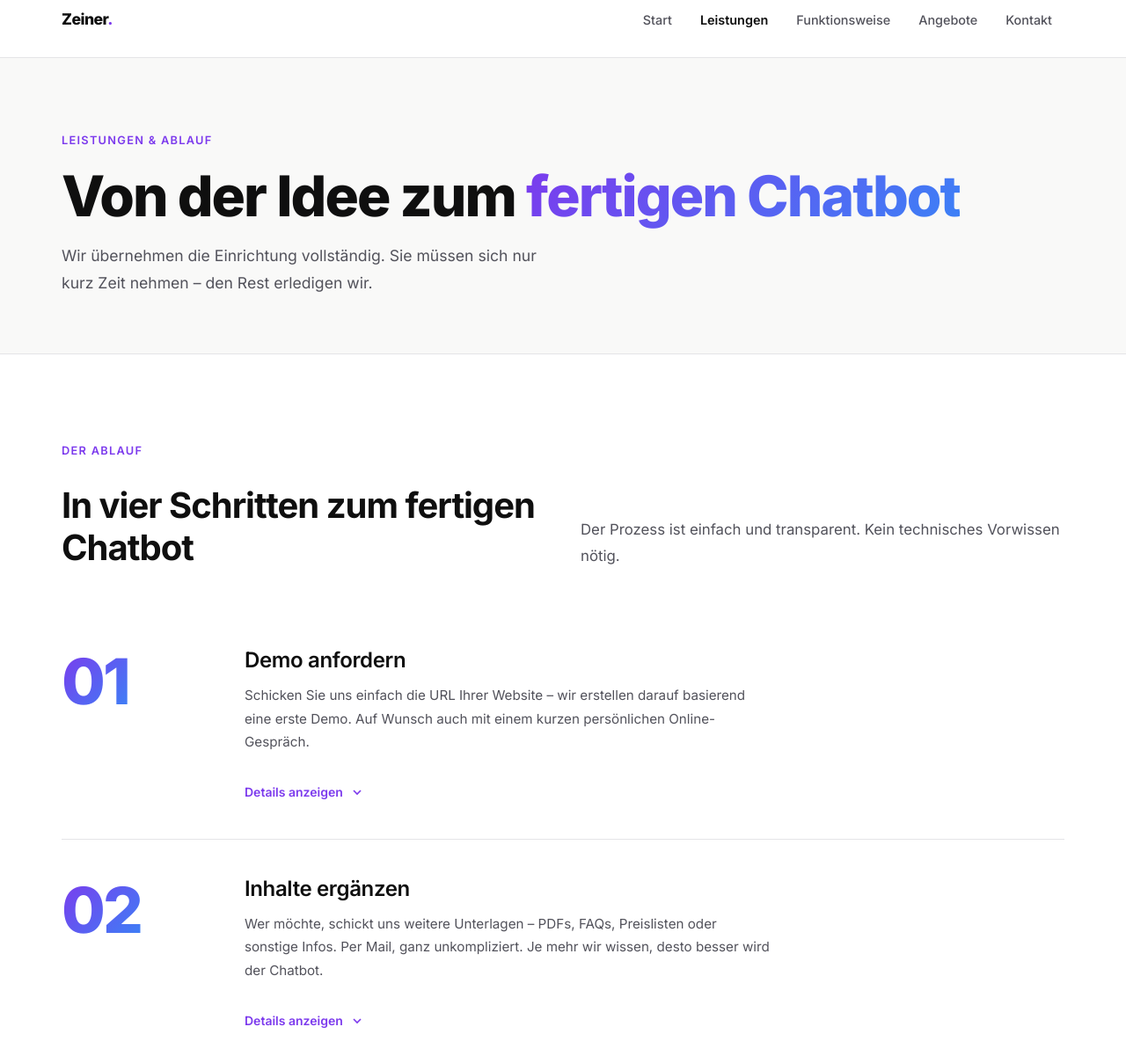
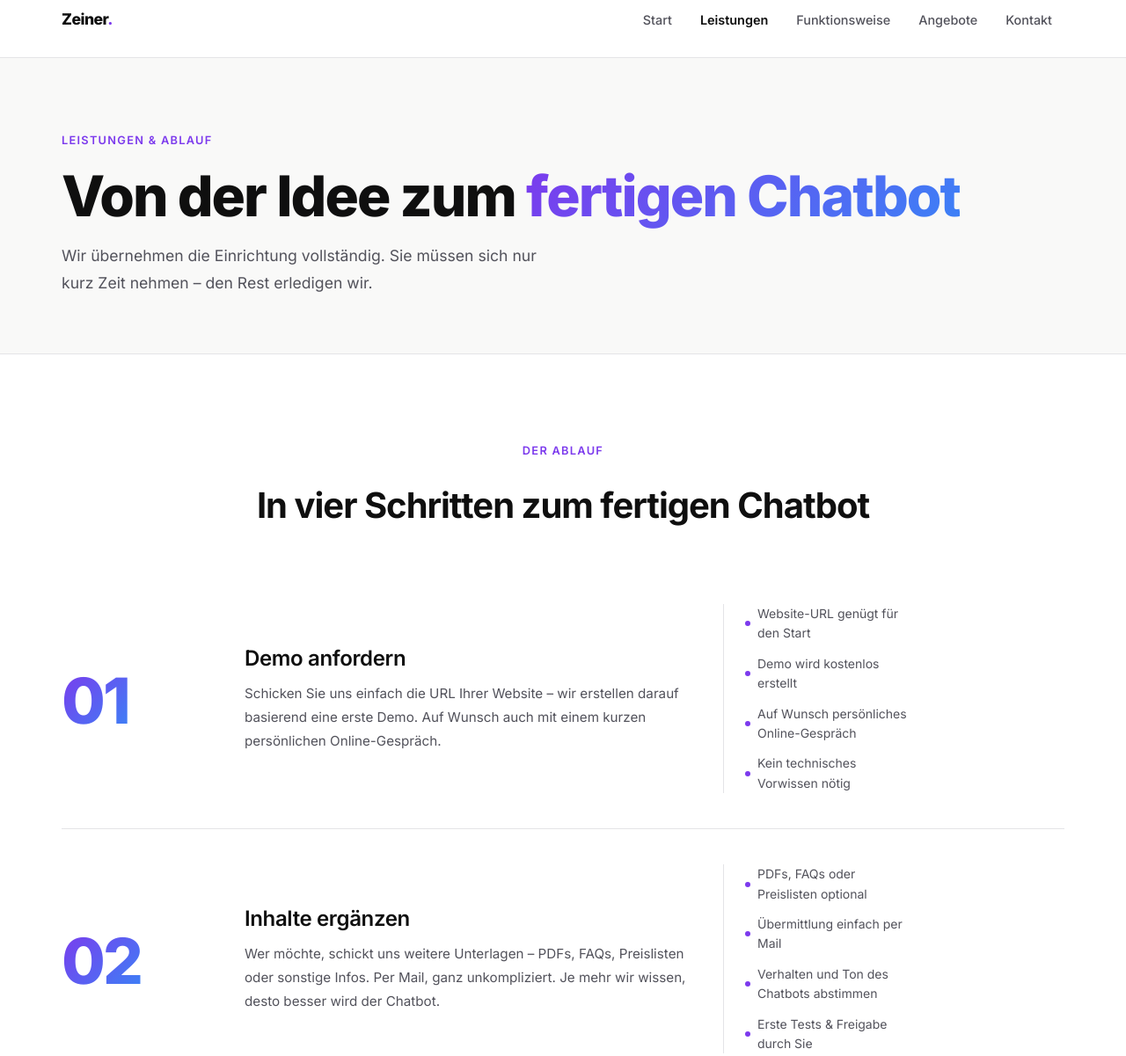
Before and after one commit to dominikzeiner07-cell/zeinersystems-website.new, a plain HTML site: page leistungen.html in a window 1280 px wide. Shown: the top 1201 px of the page at 88% size. Drawn offline with Linux system fonts and the light colour scheme.

Commit message:
bp fixes

```diff
--- a/css/style.css
+++ b/css/style.css
@@ -1182,18 +1182,16 @@ section { padding: var(--sp-16) 0; }
 
 /* ── Ablauf Rows ──────────────────────────────────────────── */
 .ablauf-header {
-  display: grid;
-  grid-template-columns: 1fr;
-  gap: var(--sp-4);
+  text-align: center;
   margin-bottom: var(--sp-10);
 }
 @media (min-width: 768px) {
   .ablauf-header {
-    grid-template-columns: 1fr 1fr;
-    gap: var(--sp-10);
-    align-items: end;
     margin-bottom: var(--sp-12);
   }
+}
+.ablauf-header > div:last-child {
+  display: none;
 }
 
 .ablauf-rows { display: flex; flex-direction: column; }
@@ -1209,7 +1207,7 @@ section { padding: var(--sp-16) 0; }
   .ablauf-row {
     grid-template-columns: 160px 1fr;
     gap: var(--sp-12);
-    align-items: start;
+    align-items: center;
   }
 }
 
@@ -1237,18 +1235,59 @@ section { padding: var(--sp-16) 0; }
 }
 @media (min-width: 768px) { .ablauf-row-right h3 { font-size: 1.5rem; } }
 
-.ablauf-row-right > p {
+.ablauf-row-right {
+  display: flex;
+  flex-direction: column;
+  gap: var(--sp-5);
+}
+@media (min-width: 900px) {
+  .ablauf-row-right {
+    flex-direction: row;
+    align-items: center;
+    gap: 0;
+  }
+}
+
+.ablauf-row-text {
+  flex: 0 1 520px;
+}
+.ablauf-row-text p {
   font-size: 0.95rem;
-  margin-bottom: var(--sp-5);
-  max-width: 600px;
-}
-
+  margin-top: var(--sp-2);
+  color: var(--gray-600);
+}
+
+/* Mobile: accordion collapsed */
 .ablauf-row-list {
-  display: grid;
-  grid-template-columns: 1fr;
-  gap: var(--sp-2);
-}
-@media (min-width: 640px) { .ablauf-row-list { grid-template-columns: 1fr 1fr; } }
+  display: flex;
+  flex-direction: column;
+  gap: var(--sp-3);
+  max-height: 0;
+  overflow: hidden;
+  opacity: 0;
+  margin-top: 0;
+  transition: max-height 0.35s ease, opacity 0.25s ease, margin-top 0.25s ease;
+}
+.ablauf-row-list.open {
+  max-height: 300px;
+  opacity: 1;
+  margin-top: var(--sp-4);
+}
+
+/* Desktop: always visible, divider layout */
+@media (min-width: 900px) {
+  .ablauf-toggle { display: none !important; }
+  .ablauf-row-list {
+    max-height: none !important;
+    overflow: visible !important;
+    opacity: 1 !important;
+    margin-top: 0 !important;
+    flex: 0 0 220px;
+    border-left: 1px solid var(--gray-100);
+    padding-left: var(--sp-6);
+    margin-left: var(--sp-6);
+  }
+}
 
 .ablauf-row-list li {
   display: flex;
@@ -1263,20 +1302,6 @@ section { padding: var(--sp-16) 0; }
   border-radius: 50%;
   background: var(--accent-from);
   flex-shrink: 0;
-}
-
-/* Collapsed by default */
-.ablauf-row-list {
-  max-height: 0;
-  overflow: hidden;
-  opacity: 0;
-  margin-top: 0;
-  transition: max-height 0.35s ease, opacity 0.25s ease, margin-top 0.25s ease;
-}
-.ablauf-row-list.open {
-  max-height: 200px;
-  opacity: 1;
-  margin-top: var(--sp-4);
 }
 
 .ablauf-toggle {
--- a/leistungen.html
+++ b/leistungen.html
@@ -66,7 +66,7 @@
             <h2 style="margin-top: var(--sp-3);">In vier Schritten zum fertigen Chatbot</h2>
           </div>
           <div>
-            <p style="font-size: 1.05rem;">Der Prozess ist einfach und transparent. Kein technisches Vorwissen nötig.</p>
+            <p style="font-size: 1.05rem;"></p>
           </div>
         </div>
 
@@ -77,12 +77,14 @@
               <span class="ablauf-row-num">01</span>
             </div>
             <div class="ablauf-row-right">
+              <div class="ablauf-row-text">
                 <h3>Demo anfordern</h3>
                 <p>Schicken Sie uns einfach die URL Ihrer Website – wir erstellen darauf basierend eine erste Demo. Auf Wunsch auch mit einem kurzen persönlichen Online-Gespräch.</p>
                 <button class="ablauf-toggle" aria-expanded="false">
                   <span>Details anzeigen</span>
                   <svg width="16" height="16" viewBox="0 0 24 24" fill="none" stroke="currentColor" stroke-width="2.5"><polyline points="6 9 12 15 18 9"></polyline></svg>
                 </button>
+              </div>
               <ul class="ablauf-row-list">
                 <li>Website-URL genügt für den Start</li>
                 <li>Demo wird kostenlos erstellt</li>
@@ -97,12 +99,14 @@
               <span class="ablauf-row-num">02</span>
             </div>
             <div class="ablauf-row-right">
+              <div class="ablauf-row-text">
                 <h3>Inhalte ergänzen</h3>
                 <p>Wer möchte, schickt uns weitere Unterlagen – PDFs, FAQs, Preislisten oder sonstige Infos. Per Mail, ganz unkompliziert. Je mehr wir wissen, desto besser wird der Chatbot.</p>
                 <button class="ablauf-toggle" aria-expanded="false">
                   <span>Details anzeigen</span>
                   <svg width="16" height="16" viewBox="0 0 24 24" fill="none" stroke="currentColor" stroke-width="2.5"><polyline points="6 9 12 15 18 9"></polyline></svg>
                 </button>
+              </div>
               <ul class="ablauf-row-list">
                 <li>PDFs, FAQs oder Preislisten optional</li>
                 <li>Übermittlung einfach per Mail</li>
@@ -117,12 +121,14 @@
               <span class="ablauf-row-num">03</span>
             </div>
             <div class="ablauf-row-right">
+              <div class="ablauf-row-text">
                 <h3>Widget einbinden</h3>
                 <p>Wir integrieren das Chat-Widget direkt in Ihre Website und passen es optisch an Ihr Design an. Sie sehen alles vor dem Livegang.</p>
                 <button class="ablauf-toggle" aria-expanded="false">
                   <span>Details anzeigen</span>
                   <svg width="16" height="16" viewBox="0 0 24 24" fill="none" stroke="currentColor" stroke-width="2.5"><polyline points="6 9 12 15 18 9"></polyline></svg>
                 </button>
+              </div>
               <ul class="ablauf-row-list">
                 <li>Widget in Ihre Website integrieren</li>
                 <li>Farben und Optik anpassen</li>
@@ -137,12 +143,14 @@
               <span class="ablauf-row-num">04</span>
             </div>
             <div class="ablauf-row-right">
+              <div class="ablauf-row-text">
                 <h3>Live & weiter optimieren</h3>
                 <p>Sobald der Chatbot live ist, beantwortet er Kundenfragen direkt auf Ihrer Website. Inhalte können jederzeit ergänzt oder angepasst werden.</p>
                 <button class="ablauf-toggle" aria-expanded="false">
                   <span>Details anzeigen</span>
                   <svg width="16" height="16" viewBox="0 0 24 24" fill="none" stroke="currentColor" stroke-width="2.5"><polyline points="6 9 12 15 18 9"></polyline></svg>
                 </button>
+              </div>
               <ul class="ablauf-row-list">
                 <li>Chatbot sofort einsatzbereit</li>
                 <li>Antwortqualität weiter verbessern</li>
```
Also changed, not shown: 1 other file. Lines whose indentation alone changed are shown as unchanged.
